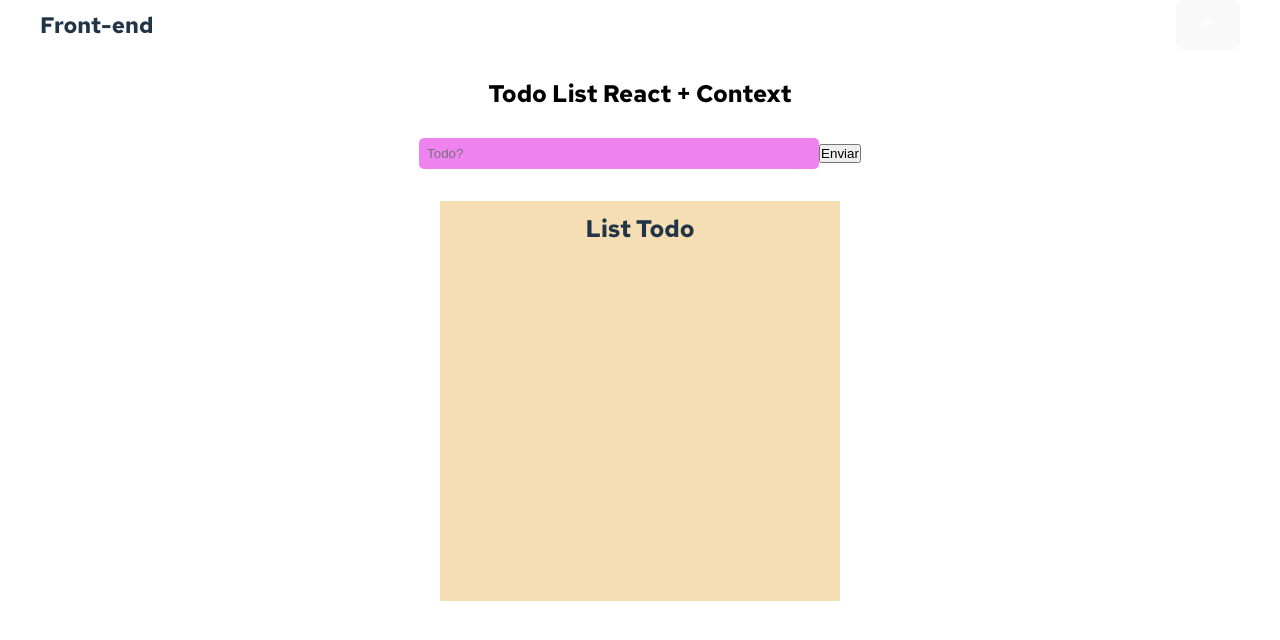
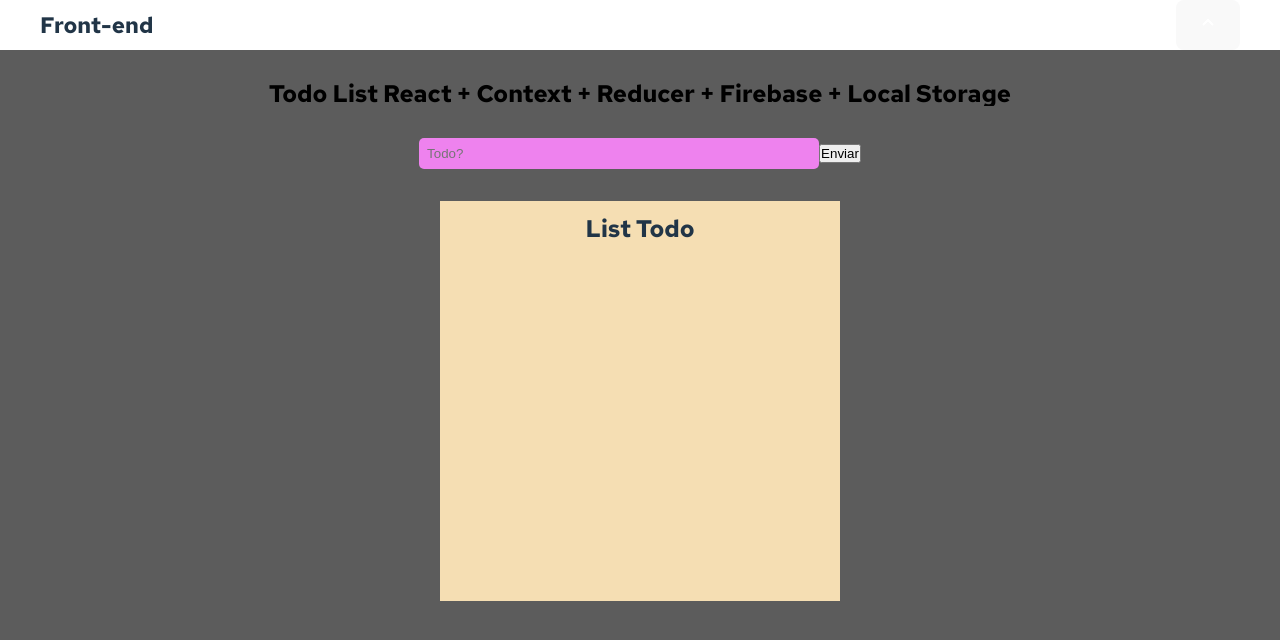
Before and after one commit to GonzaloArray/front-end-collection-react, a React (Vite) app: page /todolist in a window 1280 px wide. Shown: the top 640 px of the page. Built offline with nearby package versions, Linux system fonts and the light colour scheme.

Commit message:
first commit

```diff
--- a/package.json
+++ b/package.json
@@ -11,6 +11,7 @@
   "dependencies": {
     "@rumess/react-flip-countdown": "^1.2.6",
     "canvas-confetti": "1.6.0",
+    "firebase": "^9.17.1",
     "framer-motion": "8.5.0",
     "react": "^18.2.0",
     "react-dom": "^18.2.0",
--- a/src/views/TodoList.jsx
+++ b/src/views/TodoList.jsx
@@ -5,7 +5,7 @@ import { Todo } from '../components/TodoList/Todo'
 const Container = styled.section`
     width: 100%;
     height: 100%;
-    background-color: white;
+    background-color: #5c5c5c;
 `
 const Title = styled(motion.h2)`
     color: black;
@@ -21,7 +21,7 @@ export const TodoList = () => {
         initial={{ y: '150%' }}
         animate={{ y: 0 }}
       >
-        Todo List React + Context
+        Todo List React + Context + Reducer + Firebase + Local Storage
       </Title>
       <Todo />
     </Container>
```
Also changed, not shown: src/firebase-config.js (added, +24 -0 lines), 1 other file (tests, documents, lock files or other folders).
